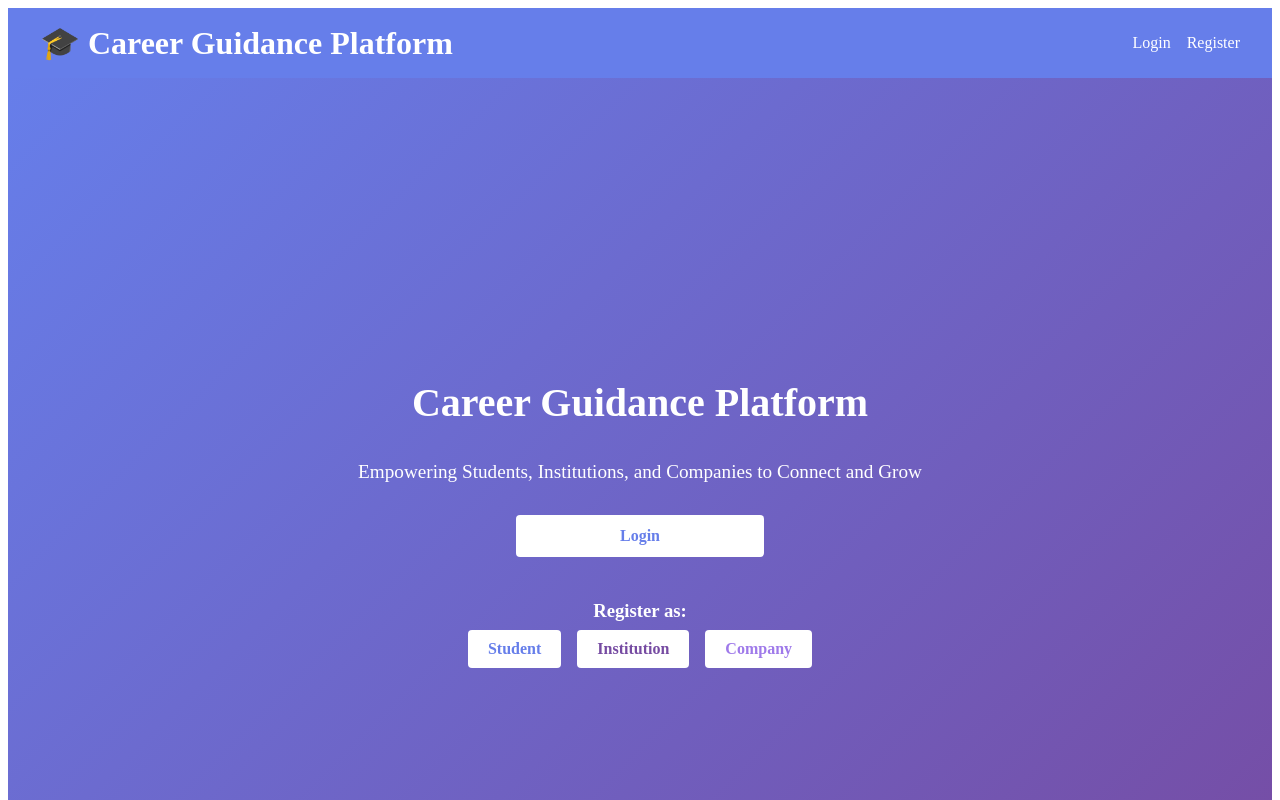
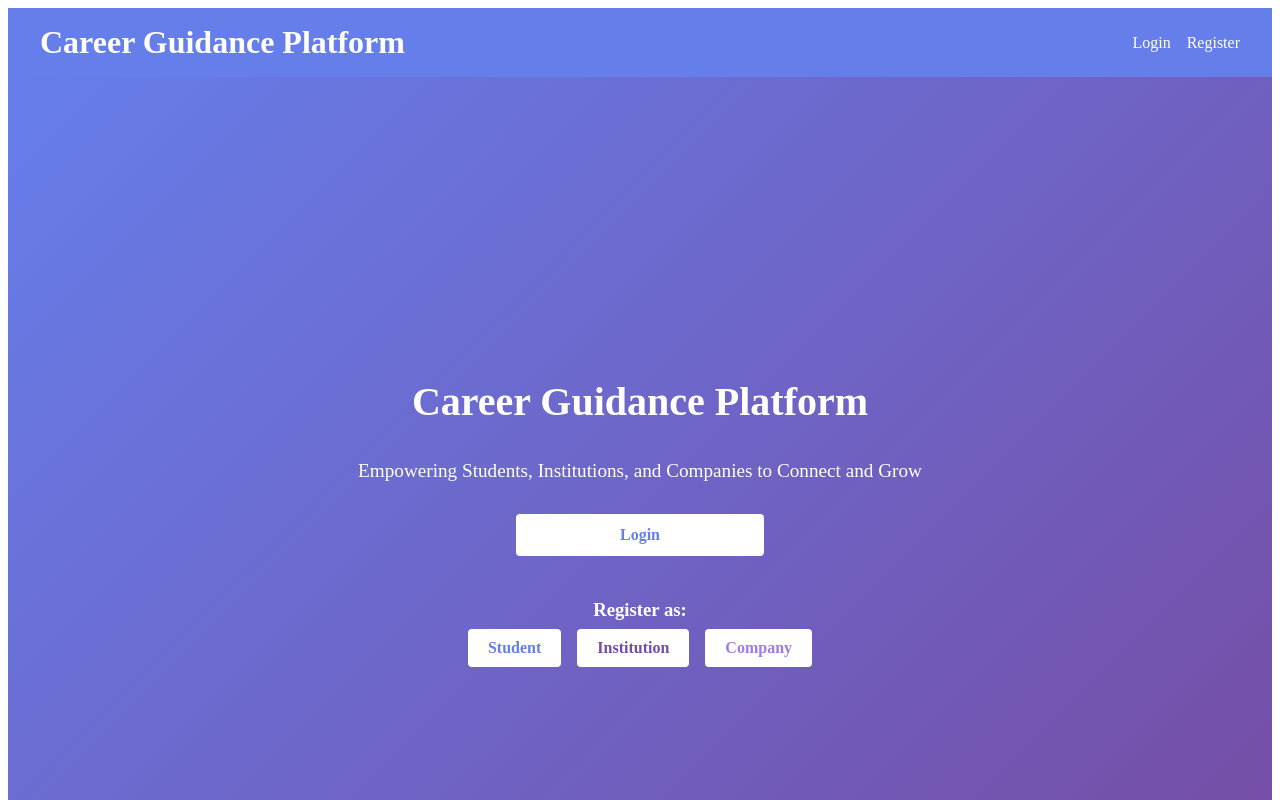
Before and after one commit to Boiketlo2/career-guidance-platform, a React (Create React App) app in the folder frontend/: page / in a window 1280 px wide. Shown: the top 800 px of the page. Built offline with nearby package versions, Linux system fonts and the light colour scheme.

Commit message:
Update Header.js

```diff
--- a/frontend/src/components/common/Header.js
+++ b/frontend/src/components/common/Header.js
@@ -21,7 +21,7 @@ const Header = () => {
       alignItems: 'center'
     }}>
       <Link to="/" style={{ color: 'white', textDecoration: 'none' }}>
-        <h1 style={{ margin: 0 }}>🎓 Career Guidance Platform</h1>
+        <h1 style={{ margin: 0 }}>Career Guidance Platform</h1>
       </Link>
 
       <nav>
```
